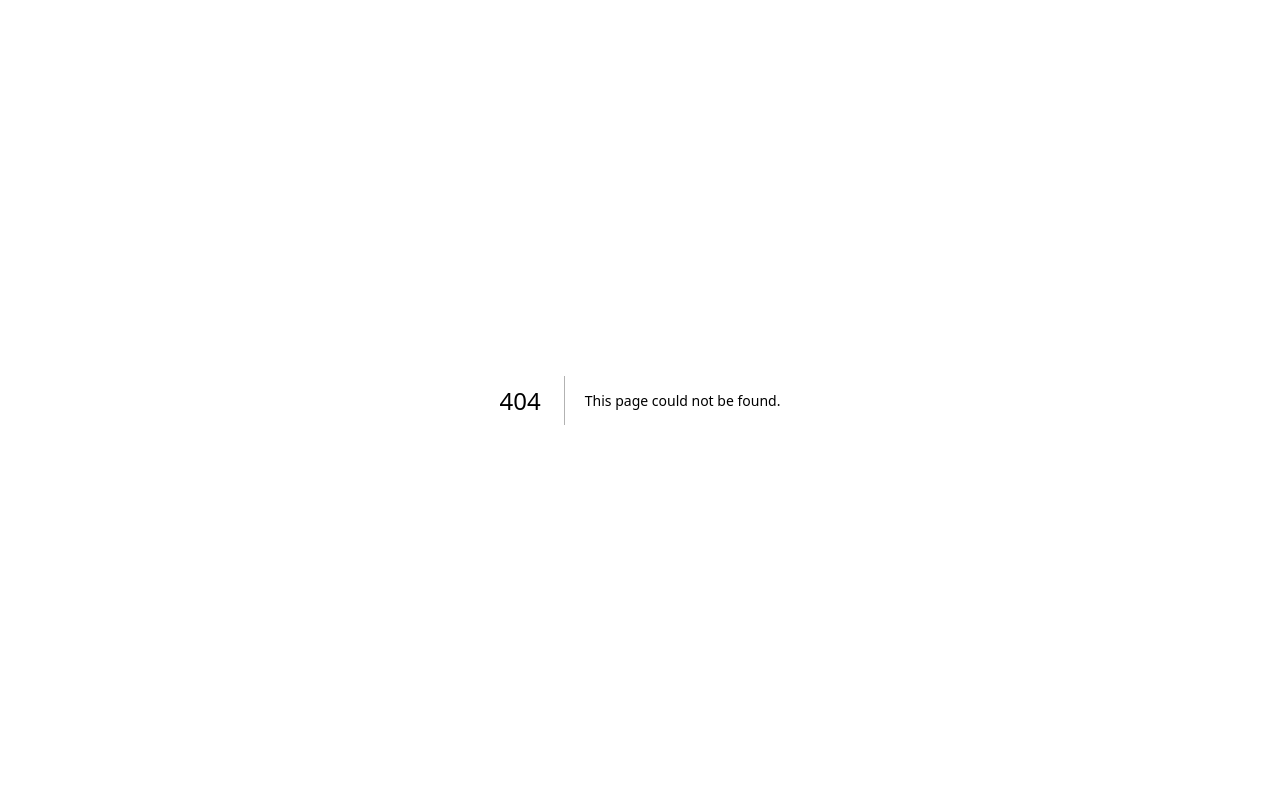
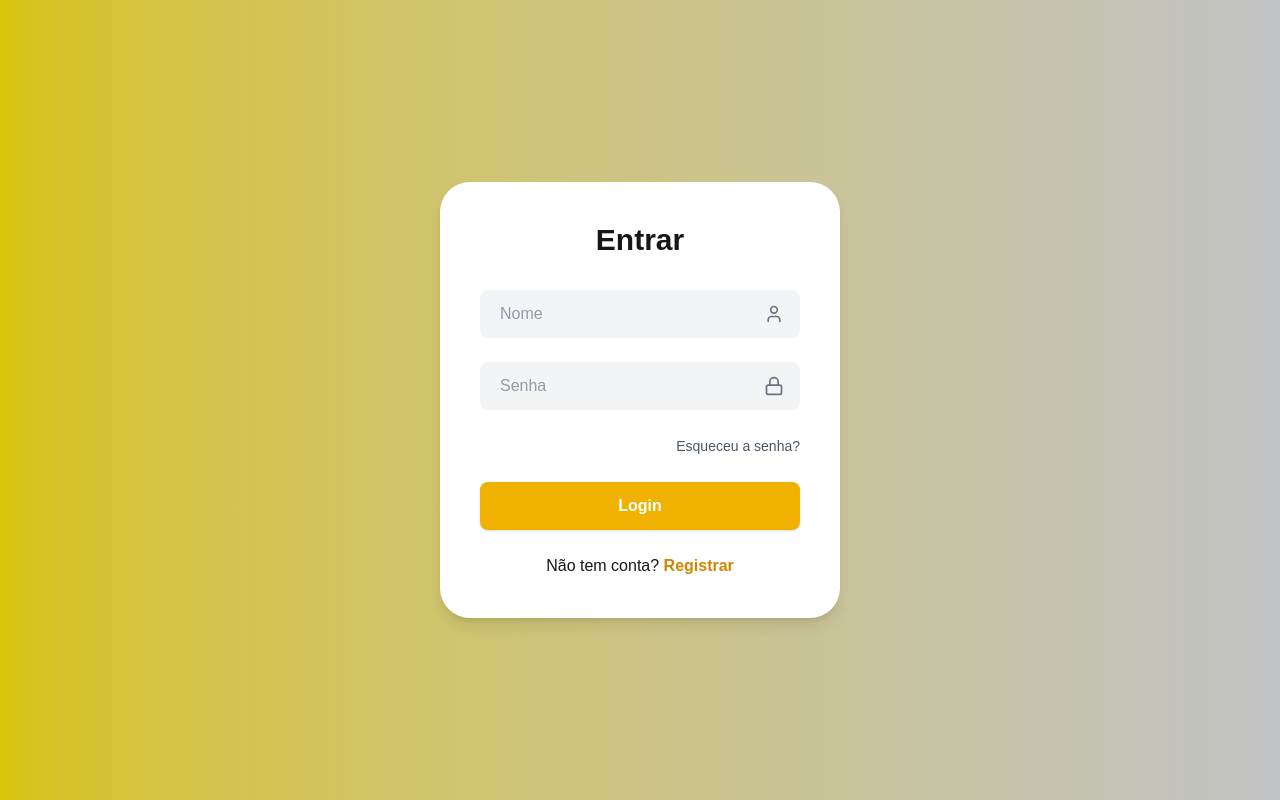
Before and after one commit to Gabriel-dev10/maricafood-next, a Next.js app: page /PaginaEntregador/LoginEntregador in a window 1280 px wide. Before the commit this address had no page. Built offline with nearby package versions, Linux system fonts and the light colour scheme.

Commit message:
atualização-09

```diff
--- a/src/app/CadastroEntregador/FormEntregador/page.tsx
+++ b/src/app/CadastroEntregador/FormEntregador/page.tsx
@@ -69,7 +69,7 @@ export default function FormEntregador() {
             <h3 className="text-lg font-semibold mb-4 text-[#FFA500]">Verifique seu e-mail</h3>
             <p className="mb-4">Enviamos um link para o seu e-mail. Clique em OK para continuar.</p>
             <button
-              onClick={() => router.push('/PaginaEntregador')}
+              onClick={() => router.push('/PaginaEntregador/LoginEntregador')}
               className="bg-[#FFA500] text-white px-6 py-2 rounded hover:bg-orange-600 transition"
             >
               OK
--- /dev/null
+++ b/src/app/PaginaEntregador/LoginEntregador/page.tsx
@@ -0,0 +1,56 @@
+'use client';
+
+import { Lock, User } from 'lucide-react';
+import Link from 'next/link';
+
+function login() {
+  return (
+    <div className="min-h-screen bg-gradient-to-r from-[#d8c30a] to-[#c1c2c4] flex items-center justify-center p-5">
+      <div className="w-[400px] bg-white rounded-[30px] shadow-lg p-10">
+        <h1 className="text-3xl font-bold mb-8 text-center">Entrar</h1>
+
+        <form className="w-full" onSubmit={(e) => e.preventDefault()}>
+          <div className="relative mb-6">
+            <input
+              type="text"
+              placeholder="Nome"
+              className="w-full py-3 px-5 pr-12 bg-gray-100 rounded-lg outline-none text-gray-700"
+              required
+            />
+            <User className="absolute right-4 top-1/2 -translate-y-1/2 text-gray-500" size={20} />
+          </div>
+
+          <div className="relative mb-6">
+            <input
+              type="password"
+              placeholder="Senha"
+              className="w-full py-3 px-5 pr-12 bg-gray-100 rounded-lg outline-none text-gray-700"
+              required
+            />
+            <Lock className="absolute right-4 top-1/2 -translate-y-1/2 text-gray-500" size={20} />
+          </div>
+
+          <div className="text-right mb-6">
+            <a href="#" className="text-sm text-gray-600 hover:text-[#7494ec]">
+              Esqueceu a senha?
+            </a>
+          </div>
+          <Link href="/PaginaEntregador">
+            <button className="w-full h-12 rounded-lg text-white font-semibold shadow bg-yellow-500 transition-colors cursor-pointer">
+                Login
+            </button>
+          </Link>
+        </form>
+
+        <p className="text-center mt-6">
+          Não tem conta?{' '}
+          <a href="/cadastro/registrar" className="text-yellow-600 font-semibold">
+            Registrar
+          </a>
+        </p>
+      </div>
+    </div>
+  );
+}
+
+export default login;
--- a/src/app/PaginaEntregador/page.tsx
+++ b/src/app/PaginaEntregador/page.tsx
@@ -9,7 +9,7 @@ export default function PaginaEntregador() {
         <div className="flex items-center gap-2">
         <Link href="/PaginaEntregador/PainelEntrega">
             <div className="bg-green-700 text-white px-3 py-1 rounded-full text-sm font-medium">
-                Disponível
+                Menu Entregas
             </div>
         </Link>
         </div>
@@ -40,14 +40,14 @@ export default function PaginaEntregador() {
             <div className="font-medium">Seguro Pessoal</div>
             <div className="text-sm text-gray-500">Encontre a proteção ideal pra você</div>
           </div>
-          <div className="text-red-500 text-xl">›</div>
+          <div className="text-yellow-500text-xl">›</div>
         </div>
       </div>
 
       <div className="bg-white m-4 p-4 rounded-xl shadow">
         <div className="flex justify-between items-center mb-2">
           <h2 className="font-semibold text-lg">Suas atividades</h2>
-          <a href="#" className="text-sm text-red-500 font-medium">Ver extrato</a>
+          <a href="#" className="text-sm text-yellow-500 font-medium">Ver extrato</a>
         </div>
         <div className="grid grid-cols-2 gap-4 text-sm">
           <div>
```
